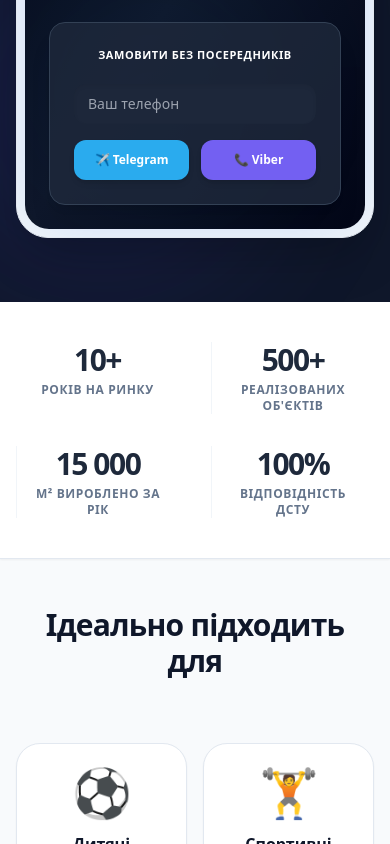
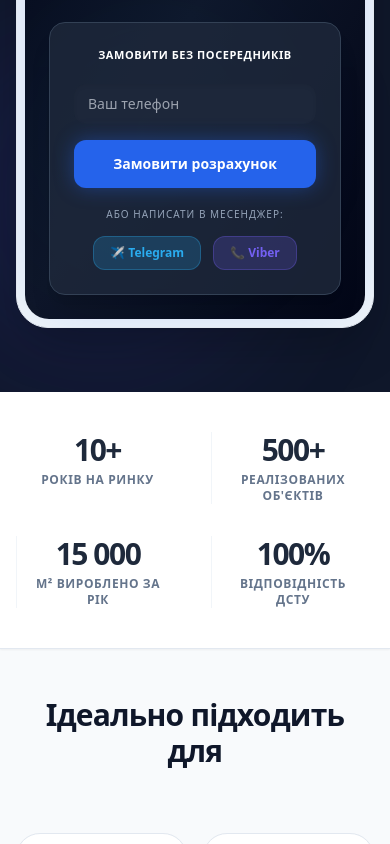
Before and after one commit to alex-calc/euroguma, a React (Vite) app: page / in a window 390 px wide. Shown: the part 2220-3064 px from the top of the page. Built offline with nearby package versions, Linux system fonts and the light colour scheme.

Commit message:
feat: update phone number and optimize order form buttons

```diff
--- a/src/App.tsx
+++ b/src/App.tsx
@@ -147,7 +147,7 @@ export default function App() {
     return /^(38)?0\d{9}$/.test(cleaned);
   };
 
-  const handleLeadSubmit = (messenger: 'Telegram' | 'Viber', formType: 'Замовлення' | 'Зразок' | 'Опт' = 'Замовлення', isFooter = false) => {
+  const handleLeadSubmit = (messenger: 'Telegram' | 'Viber' | 'Сайт', formType: 'Замовлення' | 'Зразок' | 'Опт' = 'Замовлення', isFooter = false) => {
     const currentPhone = isFooter ? footerPhone : phone;
     if (!currentPhone.trim()) return alert(t('validation.enterPhone'));
     if (!validateUkrainianPhone(currentPhone)) return alert(t('validation.invalidPhone'));
@@ -194,7 +194,7 @@ export default function App() {
     };
 
     // Відправка
-    if (messenger === 'Telegram') {
+    if (messenger === 'Telegram' || messenger === 'Сайт') {
       const TELEGRAM_TOKEN = "8738176172:AAGmNEziZBwzwV1Lfd0j2cLukMzExGCT6g4";
       const CHAT_ID = "1142060901";
       const URI_API = `https://api.telegram.org/bot${TELEGRAM_TOKEN}/sendMessage`;
@@ -221,7 +221,7 @@ export default function App() {
       });
 
     } else if (messenger === 'Viber') {
-      const BOSS_VIBER_PHONE = "380632923975";
+      const BOSS_VIBER_PHONE = "380973160364";
       const cleanTextForViber = messageText.replace(/<\/?[^>]+(>|$)/g, "");
       const encodedText = encodeURIComponent(cleanTextForViber);
       const viberUrl = `viber://chat?number=${BOSS_VIBER_PHONE}&draft=${encodedText}`;
@@ -389,9 +389,9 @@ export default function App() {
             {t('header.cooperation')}
           </button>
 
-          <a href="tel:+380632923975" className="bg-slate-900 hover:bg-blue-600 text-white p-2.5 sm:px-5 sm:py-2 rounded-xl transition-all shadow-lg active:scale-95 flex flex-col items-center justify-center">
+          <a href="tel:+380973160364" className="bg-slate-900 hover:bg-blue-600 text-white p-2.5 sm:px-5 sm:py-2 rounded-xl transition-all shadow-lg active:scale-95 flex flex-col items-center justify-center">
             <div className="flex items-center gap-1.5 sm:gap-2 text-sm font-bold">
-              <span>📞</span> <span className="hidden sm:inline">(063) 292-39-75</span>
+              <span>📞</span> <span className="hidden sm:inline">(097) 316-03-64</span>
             </div>
             <div className="hidden sm:block text-[9px] text-blue-300 font-medium uppercase tracking-wider mt-0.5">{t('header.bossLine')}</div>
           </a>
@@ -611,9 +611,21 @@ export default function App() {
                 type="tel" placeholder={t('calc.phonePlaceholder')} value={phone} onChange={(e) => handlePhoneChange(e, setPhone)}
                 className="w-full px-3.5 py-2.5 rounded-xl bg-slate-800/80 text-white text-sm focus:outline-none focus:border-blue-500 focus:ring-1 focus:ring-blue-500/50 transition-all shadow-inner"
               />
-              <div className="grid grid-cols-2 gap-3 pt-1">
-                <button type="button" onClick={() => handleLeadSubmit('Telegram')} className="bg-[#2AABEE] hover:bg-[#2298D6] py-3 rounded-xl font-black text-xs transition-all shadow-md hover:shadow-lg active:scale-95">✈️ Telegram</button>
-                <button type="button" onClick={() => handleLeadSubmit('Viber')} className="bg-[#7360F2] hover:bg-[#5E4DCD] py-3 rounded-xl font-black text-xs transition-all shadow-md hover:shadow-lg active:scale-95">📞 Viber</button>
+              <div className="pt-1 space-y-3">
+                <button
+                  type="button"
+                  onClick={() => handleLeadSubmit('Сайт')}
+                  className="w-full bg-blue-600 hover:bg-blue-500 py-3.5 rounded-xl font-black text-sm md:text-base text-white transition-all shadow-[0_0_20px_rgba(37,99,235,0.4)] active:scale-95"
+                >
+                  {t('calc.btnOrderCalc')}
+                </button>
+                <div className="text-center">
+                  <span className="text-[10px] text-slate-400 font-medium uppercase tracking-widest">{t('calc.orMessenger')}</span>
+                </div>
+                <div className="flex justify-center gap-3">
+                  <button type="button" onClick={() => handleLeadSubmit('Telegram')} className="bg-[#2AABEE]/20 hover:bg-[#2AABEE] text-[#2AABEE] hover:text-white border border-[#2AABEE]/30 py-2 px-4 rounded-xl font-bold text-xs transition-all flex items-center gap-1.5 active:scale-95">✈️ Telegram</button>
+                  <button type="button" onClick={() => handleLeadSubmit('Viber')} className="bg-[#7360F2]/20 hover:bg-[#7360F2] text-[#7360F2] hover:text-white border border-[#7360F2]/30 py-2 px-4 rounded-xl font-bold text-xs transition-all flex items-center gap-1.5 active:scale-95">📞 Viber</button>
+                </div>
               </div>
             </div>
 
--- a/src/i18n.ts
+++ b/src/i18n.ts
@@ -85,6 +85,8 @@ const resources = {
         pallets: 'піддонів',
         orderDirect: 'Замовити без посередників',
         btnOrderSticky: 'Оформити',
+        btnOrderCalc: 'Замовити розрахунок',
+        orMessenger: 'Або написати в месенджер:',
         namePlaceholder: 'Ім\'я',
         phonePlaceholder: 'Ваш телефон',
       },
@@ -175,11 +177,11 @@ const resources = {
         title: 'Прямий зв\'язок з керівництвом',
         desc: 'Спілкуйтесь напряму з керівником виробництва. Жодних менеджерів-посередників та очікувань. Залиште номер, і я особисто проконсультую вас щодо вашого об\'єкту та умов співпраці.',
         privacy: 'Я гарантую конфіденційність ваших даних.',
-        copyright: '© 2026 Завод гумових покриттів EUROGUMA. м. Кам\'янське. Телефон: (063) 292-39-75',
+        copyright: '© 2026 Завод гумових покриттів EUROGUMA. м. Кам\'янське. Телефон: (097) 316-03-64',
       },
       validation: {
         enterPhone: '⚠️ Будь ласка, введіть номер телефону!',
-        invalidPhone: '❌ Некоректний формат номеру! Введіть, будь ласка, діючий номер (наприклад: 0632923975).',
+        invalidPhone: '❌ Некоректний формат номеру! Введіть, будь ласка, діючий номер (наприклад: 0973160364).',
       },
       notifications: {
         sampleSuccessAlert: '📦 Заявку на ЗРАЗОК сформовано!\n\nЯ особисто зателефоную вам найближчим часом для уточнення деталей відправки Новою Поштою.\n\nЗ повагою, керівник виробництва.',
@@ -299,6 +301,8 @@ const resources = {
         pallets: 'поддонов',
         orderDirect: 'Заказать без посредников',
         btnOrderSticky: 'Оформить',
+        btnOrderCalc: 'Заказать расчет',
+        orMessenger: 'Или написать в мессенджер:',
         namePlaceholder: 'Имя',
         phonePlaceholder: 'Ваш телефон',
       },
@@ -389,11 +393,11 @@ const resources = {
         title: 'Прямая связь с руководством',
         desc: 'Общайтесь напрямую с руководителем производства. Никаких менеджеров-посредников и ожиданий. Оставьте номер, и я лично проконсультирую вас по поводу вашего объекта и условий сотрудничества.',
         privacy: 'Я гарантирую конфиденциальность ваших данных.',
-        copyright: '© 2026 Завод резиновых покрытий EUROGUMA. г. Каменское. Телефон: (063) 292-39-75',
+        copyright: '© 2026 Завод резиновых покрытий EUROGUMA. г. Каменское. Телефон: (097) 316-03-64',
       },
       validation: {
         enterPhone: '⚠️ Пожалуйста, введите номер телефона!',
-        invalidPhone: '❌ Некорректный формат номера! Введите, пожалуйста, действующий номер (например: 0632923975).',
+        invalidPhone: '❌ Некорректный формат номера! Введите, пожалуйста, действующий номер (например: 0973160364).',
       },
       notifications: {
         sampleSuccessAlert: '📦 Заявка на ОБРАЗЕЦ сформирована!\n\nЯ лично позвоню вам в ближайшее время для уточнения деталей отправки Новой Почтой.\n\nС уважением, руководитель производства.',
```
